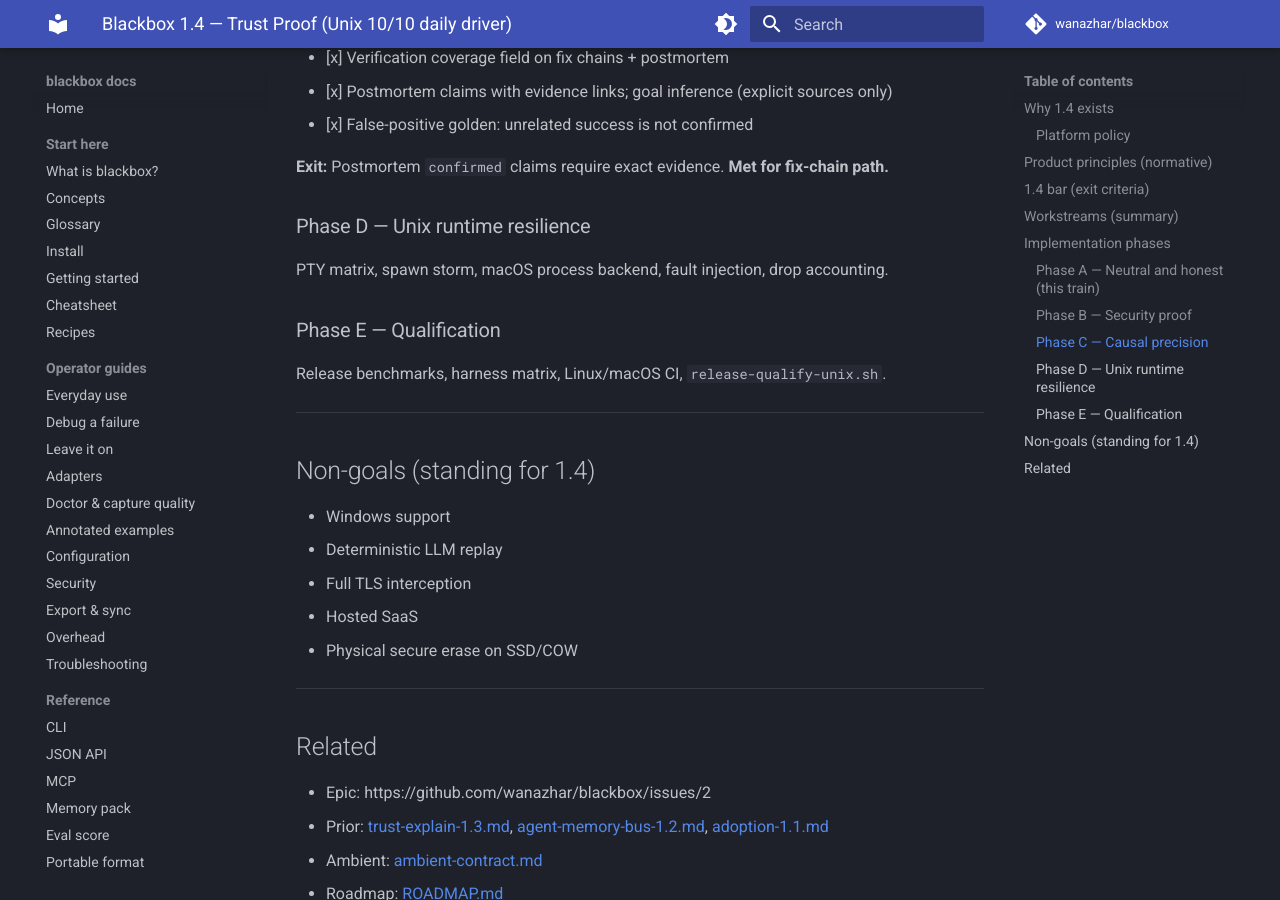
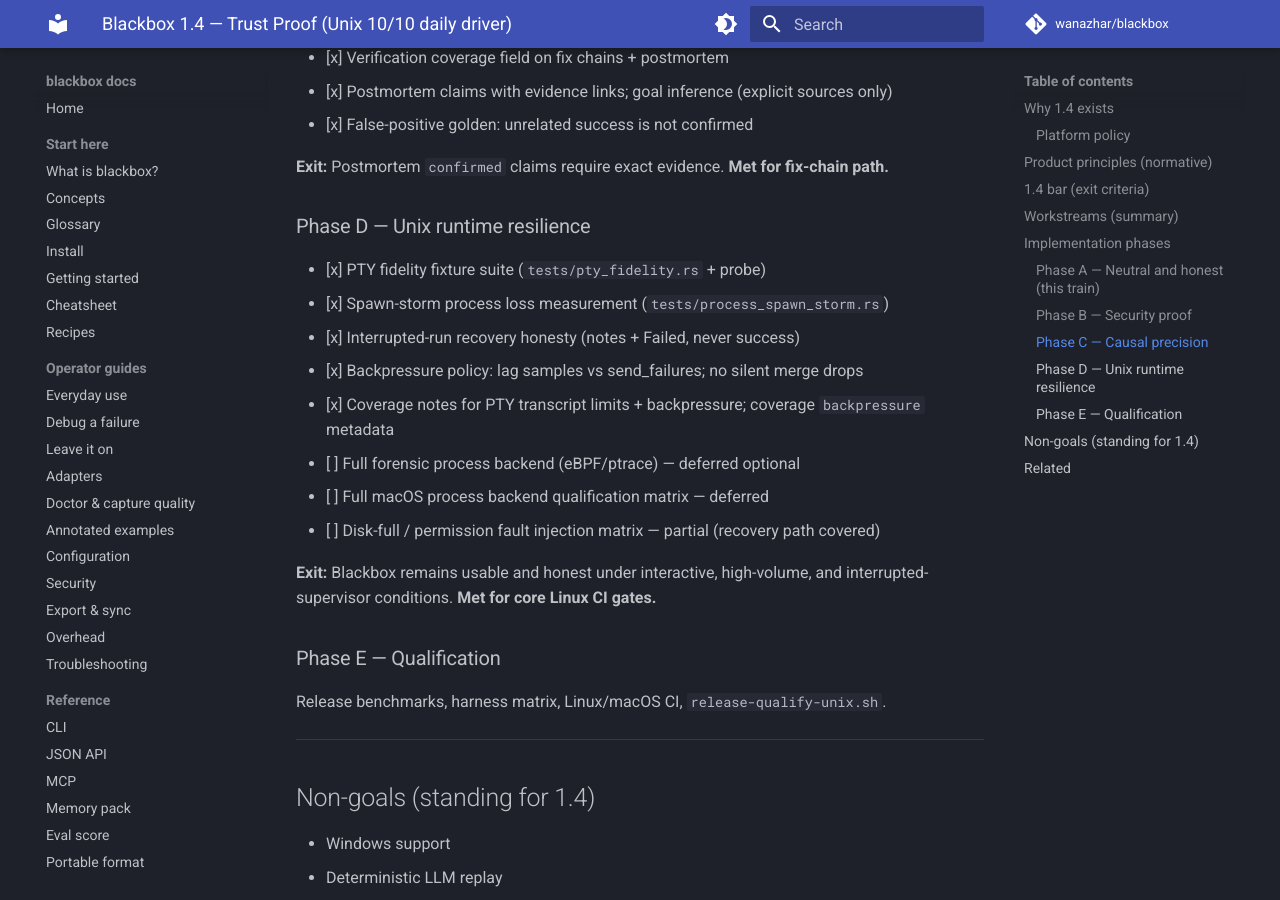
Before and after one commit to wanazhar/blackbox, an MkDocs documentation site: the page built from docs/plan/trust-proof-1.4.md, in a window 1280 px wide and 900 px high, scrolled down 4136 px. Built offline with MkDocs 1.6.1 and Material for MkDocs 9.7.7, drawn with Linux system fonts in a browser that asks for light colours; comment, search, counter and statistics services are not loaded; some of the changed text lies outside the part shown.

Commit message:
docs: Phase D runtime resilience and recovery operator notes
Update plan/roadmap/CHANGELOG and troubleshooting for interrupted recovery
and backpressure policy; list new test gates in AGENTS.

```diff
--- a/docs/plan/trust-proof-1.4.md
+++ b/docs/plan/trust-proof-1.4.md
@@ -4,7 +4,7 @@
 |---|---|
 | **Document** | Product + technical plan for 1.4 |
 | **Date** | 2026-07-17 |
-| **Status** | **In progress** — Phases A–C landed; D/E remain |
+| **Status** | **In progress** — Phases A–D landed; E (release qualify) remains |
 | **Baseline** | 1.3.0 (trust & explain shipped) |
 | **Target tag** | **1.4.0** |
 | **Epic** | [Issue #2](https://github.com/wanazhar/blackbox/issues/2) |
@@ -120,7 +120,16 @@
 
 ### Phase D — Unix runtime resilience
 
-PTY matrix, spawn storm, macOS process backend, fault injection, drop accounting.
+- [x] PTY fidelity fixture suite (`tests/pty_fidelity.rs` + probe)
+- [x] Spawn-storm process loss measurement (`tests/process_spawn_storm.rs`)
+- [x] Interrupted-run recovery honesty (notes + Failed, never success)
+- [x] Backpressure policy: lag samples vs send_failures; no silent merge drops
+- [x] Coverage notes for PTY transcript limits + backpressure; coverage `backpressure` metadata
+- [ ] Full forensic process backend (eBPF/ptrace) — deferred optional
+- [ ] Full macOS process backend qualification matrix — deferred
+- [ ] Disk-full / permission fault injection matrix — partial (recovery path covered)
+
+**Exit:** Blackbox remains usable and honest under interactive, high-volume, and interrupted-supervisor conditions. **Met for core Linux CI gates.**
 
 ### Phase E — Qualification
 
```
Also changed, not shown: AGENTS.md (+3 -0 lines), CHANGELOG.md (+7 -0 lines), docs/ROADMAP.md (+4 -4 lines), docs/guide/troubleshooting.md (+7 -3 lines).
